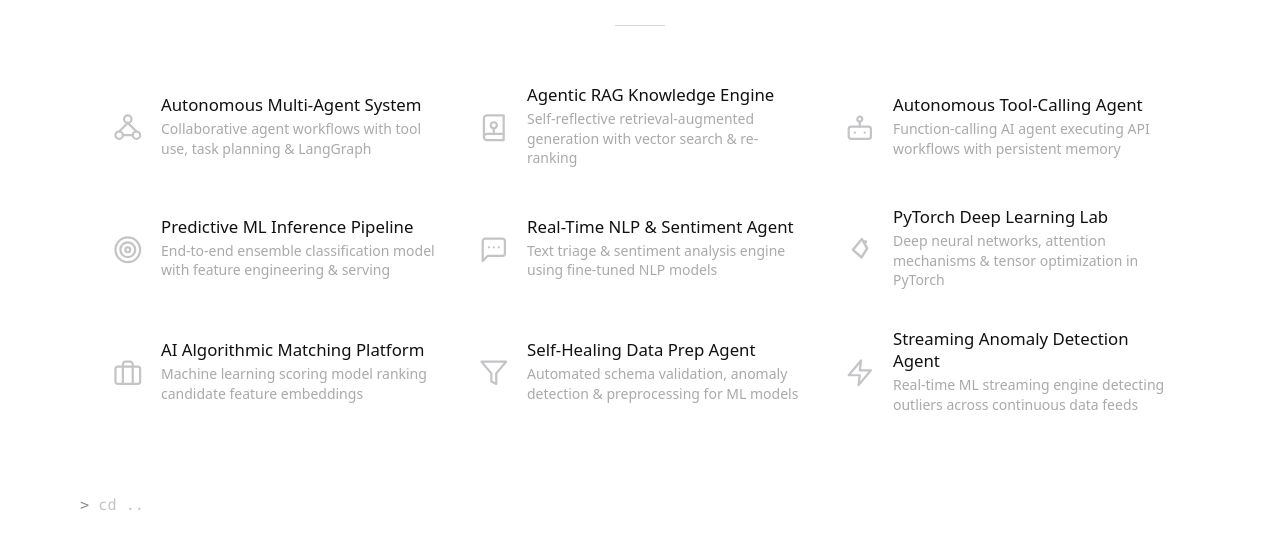
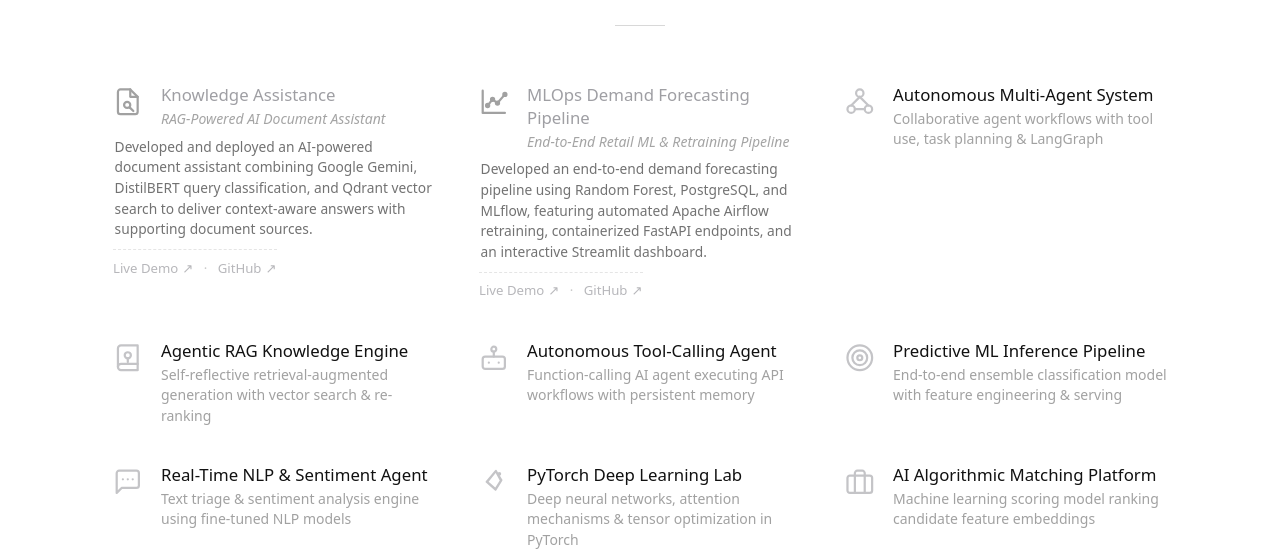
Before and after one commit to Monesha-B/Monesha-B.github.io, a plain HTML site: page projects.html in a window 1280 px wide. Shown: the part 251-802 px from the top of the page. Drawn offline with Linux system fonts and the light colour scheme.

Commit message:
Add Knowledge Assistance and MLOps Demand Forecasting Pipeline to projects

```diff
--- a/projects.html
+++ b/projects.html
@@ -94,14 +94,9 @@
     }
     .btn-github:hover {
       opacity: 1;
-      background-color: rgba(96, 165, 250, 0.1);
-      border-color: rgba(96, 165, 250, 0.4);
-      color: #3b82f6;
-    }
-    :root.dark .btn-github:hover,
-    html.dark .btn-github:hover,
-    body.dark .btn-github:hover {
-      color: #60a5fa;
+      background-color: var(--proj-hover-bg);
+      border-color: var(--proj-fg-deep);
+      color: var(--proj-fg-deep);
     }
 
     .projects-hr {
@@ -120,6 +115,7 @@
       width: max-content;
       margin: 0 auto;
       padding: 0.5rem 0;
+      align-items: start;
     }
     @media (min-width: 768px) {
       .project-grid {
@@ -134,10 +130,11 @@
       }
     }
 
-    /* Item Card */
-    .project-grid a.item {
+    /* Standard Item Card */
+    .project-grid a.item,
+    .project-grid .item {
       display: flex;
-      align-items: center;
+      align-items: flex-start;
       position: relative;
       background: transparent;
       font-size: 1.1rem;
@@ -153,13 +150,14 @@
       box-sizing: border-box;
       cursor: pointer;
     }
-    .project-grid a.item:hover {
+    .project-grid a.item:hover,
+    .project-grid .item:hover {
       opacity: 1;
       background: var(--proj-hover-bg);
     }
 
     .item-icon-box {
-      padding-top: 0.25rem;
+      padding-top: 0.2rem;
       padding-right: 1.15rem;
       flex-shrink: 0;
       display: flex;
@@ -174,7 +172,8 @@
       opacity: 0.5;
       transition: opacity 0.2s ease;
     }
-    .project-grid a.item:hover .item-icon-box svg {
+    .project-grid a.item:hover .item-icon-box svg,
+    .project-grid .item:hover .item-icon-box svg {
       opacity: 0.9;
     }
 
@@ -191,13 +190,71 @@
     }
     .desc {
       font-size: 0.875rem;
-      line-height: 1.4;
-      opacity: 0.5;
+      line-height: 1.45;
+      opacity: 0.55;
       font-weight: 400;
       color: var(--proj-fg);
     }
-    .project-grid a.item:hover .desc {
+    .project-grid a.item:hover .desc,
+    .project-grid .item:hover .desc {
+      opacity: 0.85;
+    }
+
+    /* In-Grid Rich Feature Card Specifics (Knowledge Assistance, Demand Forecasting, etc.) */
+    .knowledge-card,
+    .feature-card {
+      display: flex;
+      flex-direction: column !important;
+      opacity: 0.82 !important;
+    }
+    .knowledge-card:hover,
+    .feature-card:hover {
+      opacity: 1 !important;
+    }
+    .knowledge-card-top,
+    .feature-card-top {
+      display: flex;
+      align-items: flex-start;
+      width: 100%;
+    }
+    .knowledge-summary,
+    .feature-summary {
+      font-size: 0.86rem;
+      line-height: 1.5;
       opacity: 0.75;
+      color: var(--proj-fg);
+      margin: 0.45rem 0 0.6rem;
+      padding-left: 0.1rem;
+      transition: opacity 0.2s;
+    }
+    .project-grid .item:hover .knowledge-summary,
+    .project-grid .item:hover .feature-summary {
+      opacity: 0.95;
+    }
+    .knowledge-links,
+    .feature-links {
+      display: flex;
+      align-items: center;
+      gap: 0.65rem;
+      padding-top: 0.45rem;
+      border-top: 1px dashed var(--proj-border);
+      font-size: 0.825rem;
+      margin-top: auto;
+    }
+    .knowledge-links a,
+    .feature-links a {
+      color: var(--proj-fg-deep);
+      text-decoration: none;
+      opacity: 0.75;
+      display: inline-flex;
+      align-items: center;
+      gap: 0.25rem;
+      transition: opacity 0.2s;
+    }
+    .knowledge-links a:hover,
+    .feature-links a:hover {
+      opacity: 1;
+      text-decoration: underline;
     }
 
     /* Bottom Section */
@@ -249,18 +306,22 @@
     .slide-enter-content > *:nth-child(7) { animation-delay: 0.35s; }
     .slide-enter-content > *:nth-child(8) { animation-delay: 0.4s; }
     .slide-enter-content > *:nth-child(9) { animation-delay: 0.45s; }
+    .slide-enter-content > *:nth-child(10) { animation-delay: 0.5s; }
+    .slide-enter-content > *:nth-child(11) { animation-delay: 0.55s; }
 
     @media (max-width: 600px) {
       .projects-container {
         padding: 1.5rem 0 2.5rem;
       }
-      .project-grid a.item {
+      .project-grid a.item,
+      .project-grid .item {
         width: 100%;
         padding: 0.65rem 0.5rem;
       }
       .item-icon-box {
         padding-right: 0.9rem;
       }
+    }
   </style>
 </head>
 <body class="page-ready">
@@ -307,10 +368,84 @@
 
     <hr class="projects-hr slide-enter">
 
-    <!-- Unified Projects Grid (No topic headers, all ML & AI Agents focus) -->
+    <!-- Unified Projects Grid (10 Projects: Knowledge Assistance as #1 in Grid) -->
     <div class="project-grid slide-enter-content">
 
-      <!-- 1. Autonomous Multi-Agent System -->
+      <!-- 1. Knowledge Assistance (In-Grid Minimal with Proper Summary & Direct Links) -->
+      <div class="item knowledge-card" title="Knowledge Assistance — RAG-Powered AI Document Assistant">
+        <div class="knowledge-card-top">
+          <div class="item-icon-box">
+            <svg viewBox="0 0 24 24" fill="none" stroke="currentColor" stroke-width="1.8" stroke-linecap="round" stroke-linejoin="round">
+              <path d="M14 2H6a2 2 0 0 0-2 2v16a2 2 0 0 0 2 2h12a2 2 0 0 0 2-2V8z"></path>
+              <polyline points="14 2 14 8 20 8"></polyline>
+              <circle cx="11.5" cy="14.5" r="2.5"></circle>
+              <line x1="13.5" y1="16.5" x2="16.5" y2="19.5"></line>
+            </svg>
+          </div>
+          <div class="item-content">
+            <div class="text-normal">
+              <a href="https://knowledge-assistance-demo.streamlit.app" target="_blank" rel="noopener" style="color: inherit; text-decoration: none;">Knowledge Assistance</a>
+            </div>
+            <div class="desc" style="font-style: italic; opacity: 0.65;">RAG-Powered AI Document Assistant</div>
+          </div>
+        </div>
+
+        <!-- Proper Verbatim Summary -->
+        <p class="knowledge-summary">
+          Developed and deployed an AI-powered document assistant combining Google Gemini, DistilBERT query classification, and Qdrant vector search to deliver context-aware answers with supporting document sources.
+        </p>
+
+        <!-- Direct Monochrome Action Links -->
+        <div class="knowledge-links">
+          <a href="https://knowledge-assistance-demo.streamlit.app" target="_blank" rel="noopener">
+            <span>Live Demo</span> ↗
+          </a>
+          <span style="opacity: 0.3;">·</span>
+          <a href="https://github.com/Monesha-B/knowledge-assistance" target="_blank" rel="noopener">
+            <span>GitHub</span> ↗
+          </a>
+        </div>
+      </div>
+
+      <!-- 2. MLOps Demand Forecasting Pipeline -->
+      <div class="item feature-card" title="MLOps Demand Forecasting Pipeline — End-to-End Retail ML &amp; Retraining Pipeline">
+        <div class="feature-card-top">
+          <div class="item-icon-box">
+            <svg viewBox="0 0 24 24" fill="none" stroke="currentColor" stroke-width="1.8" stroke-linecap="round" stroke-linejoin="round">
+              <path d="M3 3v18h18"></path>
+              <path d="M7 15l4-5 4 3 6-7"></path>
+              <circle cx="7" cy="15" r="1.25"></circle>
+              <circle cx="11" cy="10" r="1.25"></circle>
+              <circle cx="15" cy="13" r="1.25"></circle>
+              <circle cx="21" cy="6" r="1.25"></circle>
+            </svg>
+          </div>
+          <div class="item-content">
+            <div class="text-normal">
+              <a href="https://mlops-demand-forecasting-demo.streamlit.app/" target="_blank" rel="noopener" style="color: inherit; text-decoration: none;">MLOps Demand Forecasting Pipeline</a>
+            </div>
+            <div class="desc" style="font-style: italic; opacity: 0.65;">End-to-End Retail ML &amp; Retraining Pipeline</div>
+          </div>
+        </div>
+
+        <!-- Proper Verbatim Summary -->
+        <p class="feature-summary">
+          Developed an end-to-end demand forecasting pipeline using Random Forest, PostgreSQL, and MLflow, featuring automated Apache Airflow retraining, containerized FastAPI endpoints, and an interactive Streamlit dashboard.
+        </p>
+
+        <!-- Direct Monochrome Action Links -->
+        <div class="feature-links">
+          <a href="https://mlops-demand-forecasting-demo.streamlit.app/" target="_blank" rel="noopener">
+            <span>Live Demo</span> ↗
+          </a>
+          <span style="opacity: 0.3;">·</span>
+          <a href="https://github.com/Monesha-B/mlops-demand-forecasting" target="_blank" rel="noopener">
+            <span>GitHub</span> ↗
+          </a>
+        </div>
+      </div>
+
+      <!-- 3. Autonomous Multi-Agent System -->
       <a class="item" href="#" title="Autonomous Multi-Agent System">
         <div class="item-icon-box">
           <svg viewBox="0 0 24 24" fill="none" stroke="currentColor" stroke-width="1.8" stroke-linecap="round" stroke-linejoin="round">
@@ -328,7 +463,7 @@
         </div>
       </a>
 
-      <!-- 2. Agentic RAG Knowledge Engine -->
+      <!-- 3. Agentic RAG Knowledge Engine -->
       <a class="item" href="#" title="Agentic RAG Knowledge Engine">
         <div class="item-icon-box">
           <svg viewBox="0 0 24 24" fill="none" stroke="currentColor" stroke-width="1.8" stroke-linecap="round" stroke-linejoin="round">
@@ -344,7 +479,7 @@
         </div>
       </a>
 
-      <!-- 3. Autonomous Tool-Calling Agent -->
+      <!-- 4. Autonomous Tool-Calling Agent -->
       <a class="item" href="#" title="Autonomous Tool-Calling Agent">
         <div class="item-icon-box">
           <svg viewBox="0 0 24 24" fill="none" stroke="currentColor" stroke-width="1.8" stroke-linecap="round" stroke-linejoin="round">
@@ -361,7 +496,7 @@
         </div>
       </a>
 
-      <!-- 4. Predictive ML Inference Pipeline -->
+      <!-- 5. Predictive ML Inference Pipeline -->
       <a class="item" href="#" title="Predictive ML Inference Pipeline">
         <div class="item-icon-box">
           <svg viewBox="0 0 24 24" fill="none" stroke="currentColor" stroke-width="1.8" stroke-linecap="round" stroke-linejoin="round">
@@ -376,7 +511,7 @@
         </div>
       </a>
 
-      <!-- 5. Real-Time NLP & Sentiment Agent -->
+      <!-- 6. Real-Time NLP & Sentiment Agent -->
       <a class="item" href="#" title="Real-Time NLP & Sentiment Agent">
         <div class="item-icon-box">
           <svg viewBox="0 0 24 24" fill="none" stroke="currentColor" stroke-width="1.8" stroke-linecap="round" stroke-linejoin="round">
@@ -392,7 +527,7 @@
         </div>
       </a>
 
-      <!-- 6. PyTorch Deep Learning Lab -->
+      <!-- 7. PyTorch Deep Learning Lab -->
       <a class="item" href="#" title="PyTorch Deep Learning Lab">
         <div class="item-icon-box">
           <svg viewBox="0 0 24 24" fill="currentColor">
@@ -406,7 +541,7 @@
         </div>
       </a>
 
-      <!-- 7. AI Algorithmic Matching Platform -->
+      <!-- 8. AI Algorithmic Matching Platform -->
       <a class="item" href="#" title="AI Algorithmic Matching Platform">
         <div class="item-icon-box">
           <svg viewBox="0 0 24 24" fill="none" stroke="currentColor" stroke-width="1.8" stroke-linecap="round" stroke-linejoin="round">
@@ -420,7 +555,7 @@
         </div>
       </a>
 
-      <!-- 8. Self-Healing Data Preprocessing Agent -->
+      <!-- 9. Self-Healing Data Preprocessing Agent -->
       <a class="item" href="#" title="Self-Healing Data Preprocessing Agent">
         <div class="item-icon-box">
           <svg viewBox="0 0 24 24" fill="none" stroke="currentColor" stroke-width="1.8" stroke-linecap="round" stroke-linejoin="round">
@@ -433,7 +568,7 @@
         </div>
       </a>
 
-      <!-- 9. Streaming Anomaly Detection Agent -->
+      <!-- 10. Streaming Anomaly Detection Agent -->
       <a class="item" href="#" title="Streaming Anomaly Detection Agent">
         <div class="item-icon-box">
           <svg viewBox="0 0 24 24" fill="none" stroke="currentColor" stroke-width="1.8" stroke-linecap="round" stroke-linejoin="round">
```
